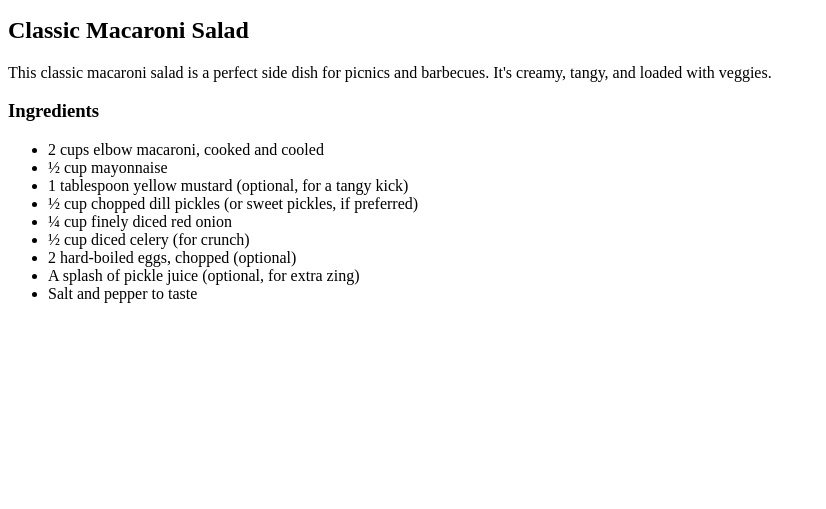
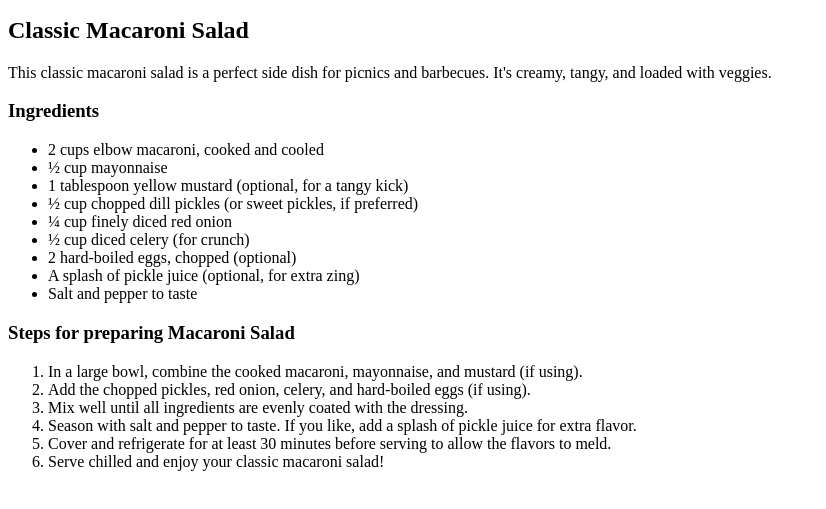
Before and after one commit to Nova-dotcom-code/odin-recipes, a plain HTML site: page recipes/macaroni.html in a window 1280 px wide. Shown: the part 101-610 px from the top of the page, without its empty margins (0-826 px from the left). Drawn offline with Linux system fonts and the light colour scheme.

Commit message:
Add steps for preparing macaroni salad -Added steps for preparing macaroni salad to the recipe page using ordered list.

```diff
--- a/recipes/macaroni.html
+++ b/recipes/macaroni.html
@@ -26,5 +26,16 @@
         <li>Salt and pepper to taste</li>
     </ul>
 
+    <h3>Steps for preparing Macaroni Salad</h3>
+    <ol>
+        <li>In a large bowl, combine the cooked macaroni, mayonnaise, and mustard (if using).</li>
+        <li>Add the chopped pickles, red onion, celery, and hard-boiled eggs (if using).</li>
+        <li>Mix well until all ingredients are evenly coated with the dressing.</li>
+        <li>Season with salt and pepper to taste. If you like, add a splash of pickle juice for extra flavor.</li>
+        <li>Cover and refrigerate for at least 30 minutes before serving to allow the flavors to meld.</li>
+        <li>Serve chilled and enjoy your classic macaroni salad!</li>
+    </ol>
+
+
 </body>
 </html>
```
